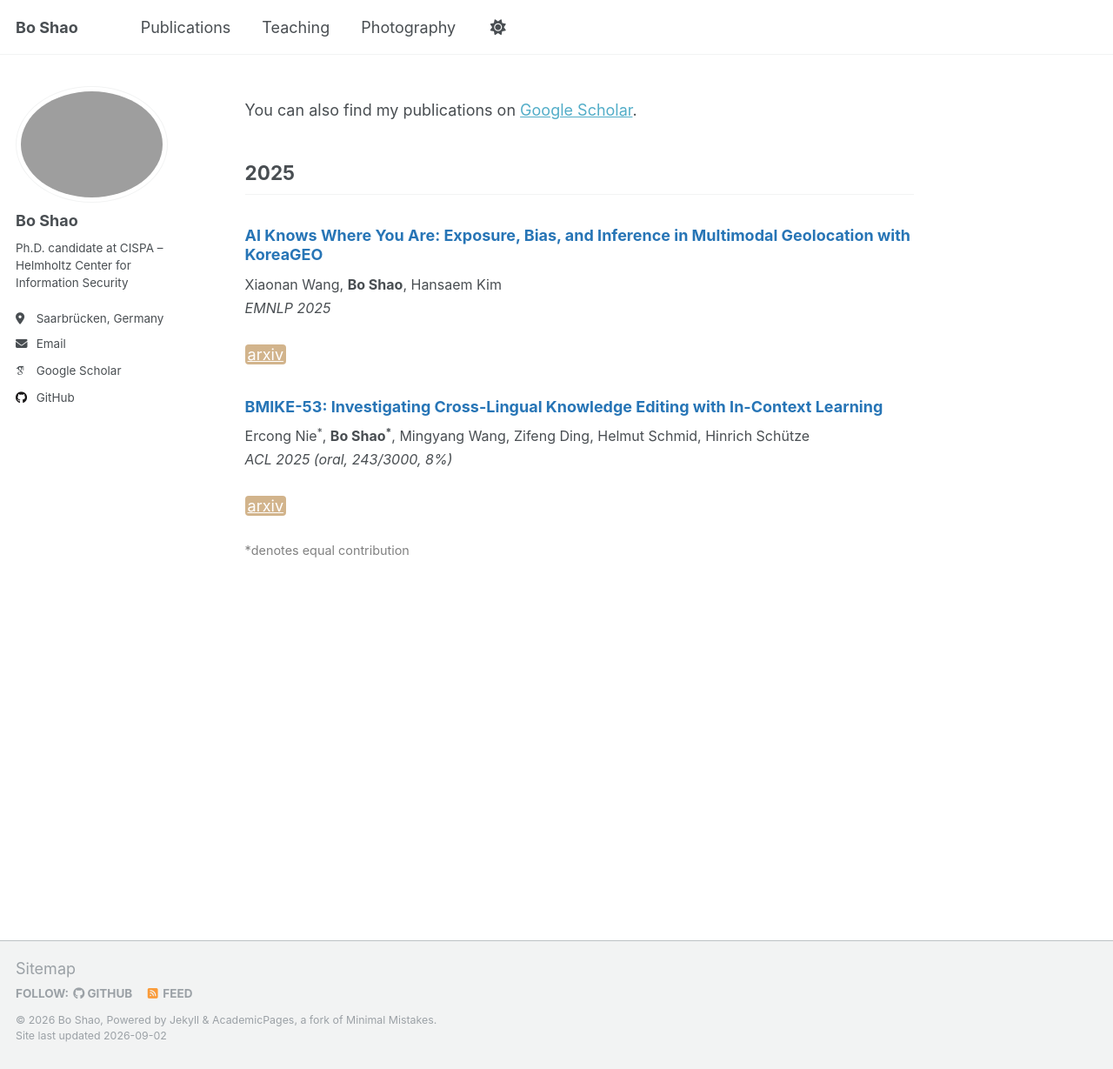
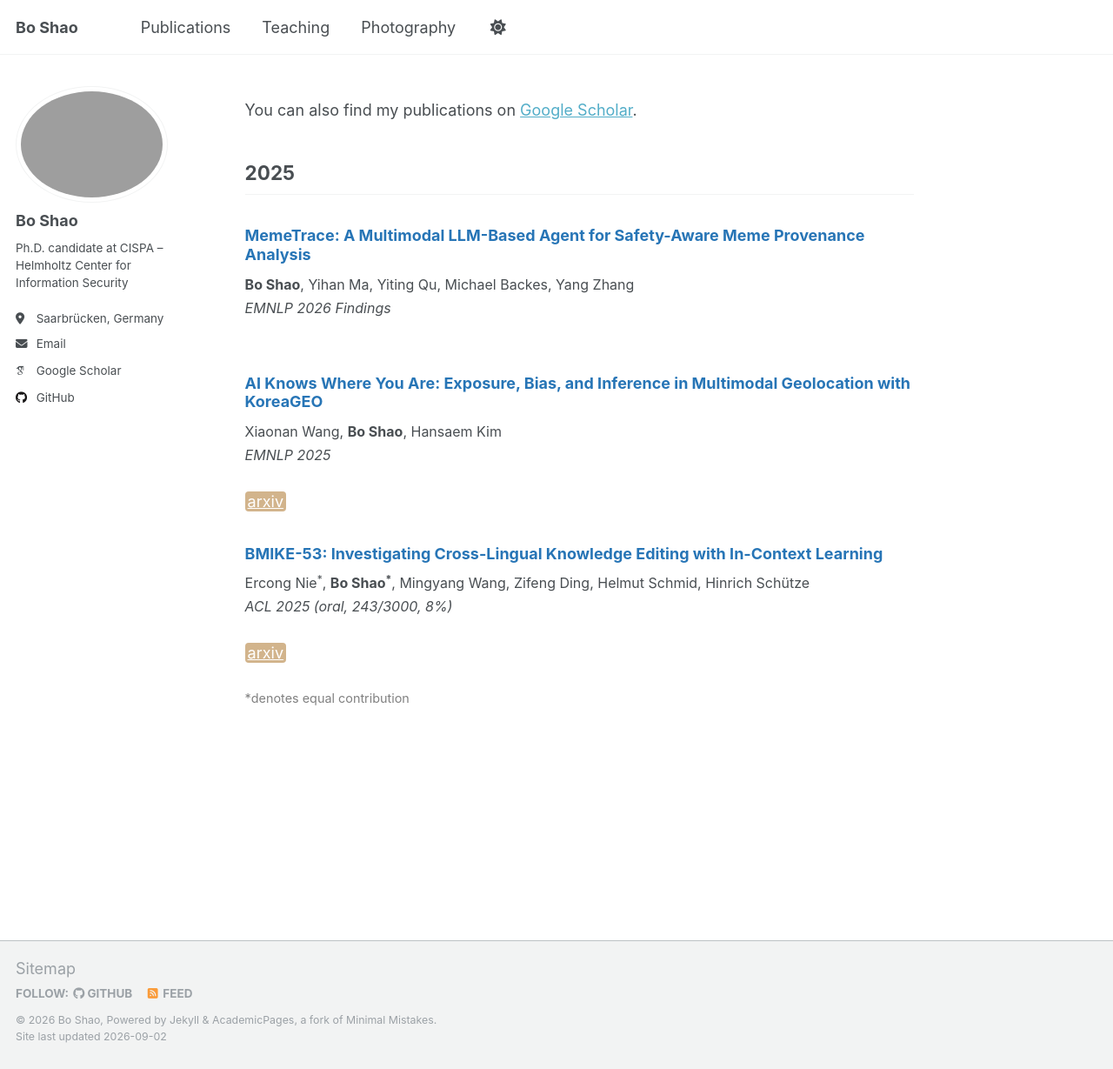
Before and after one commit to bosh-x/bosh-x.github.io, a Jekyll site: the page built from _pages/publication.md, in a window 1280 px wide and 1229 px high. Shown: the whole window at 87% size. Built offline with Jekyll 4.4.1, drawn with Linux system fonts in a browser that asks for light colours; some web fonts are replaced.

Commit message:
update memetrace

```diff
--- a/_pages/publication.md
+++ b/_pages/publication.md
@@ -34,6 +34,13 @@ a { TEXT-DECORATION:none }
 <p>You can also find my publications on <a href="https://scholar.google.com/citations?hl=en&user=2cHvrTgAAAAJ" target="_blank">Google Scholar</a>.</p>
 
 <h2 id='224'>2025</h2>
+
+### <span style="color:rgb(39, 117, 182)">MemeTrace: A Multimodal LLM-Based Agent for Safety-Aware Meme Provenance Analysis</span>
+<font size="3"><b>Bo Shao</b>, Yihan Ma, Yiting Qu, Michael Backes, Yang Zhang
+<br><i>EMNLP 2026 Findings</i></font><br>
+<!-- <a href="https://arxiv.org/abs/2506.03371" class="btn--arxiv" target="_blank">arxiv</a> -->
+
+
 ### <span style="color:rgb(39, 117, 182)">AI Knows Where You Are: Exposure, Bias, and Inference in Multimodal Geolocation with KoreaGEO</span>
 <font size="3">Xiaonan Wang, <b>Bo Shao</b>, Hansaem Kim
 <br><i>EMNLP 2025</i></font><br>
```
Also changed, not shown: _pages/about.md (+2 -0 lines).
